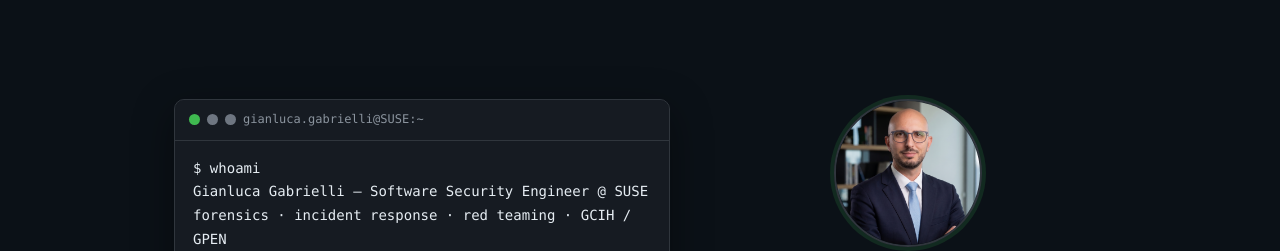
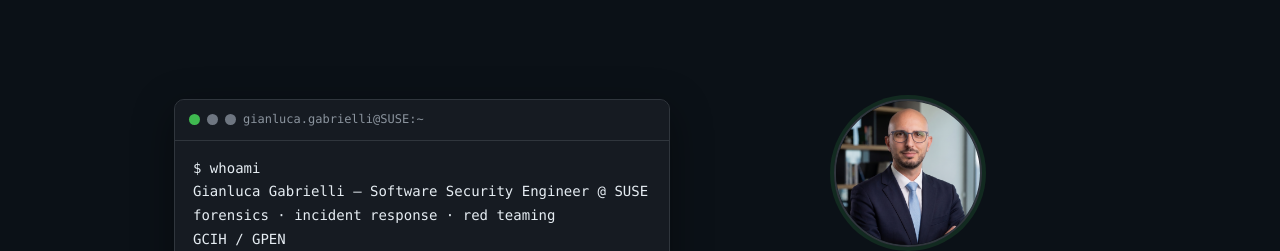
Before and after one commit to StayPirate/resumepagetest, a website built with Vite: page index.html in a window 1280 px wide. Shown: the part 53-304 px from the top of the page. Built offline with nearby package versions, Linux system fonts and the light colour scheme.

Commit message:
ui: break terminal subtitle onto new line

```diff
--- a/index.html
+++ b/index.html
@@ -32,7 +32,8 @@
         </div>
         <pre id="typed">$ whoami
 Gianluca Gabrielli — Software Security Engineer @ SUSE
-forensics · incident response · red teaming · GCIH / GPEN
+forensics · incident response · red teaming
+GCIH / GPEN
 $</pre>
       </figure>
 
```
